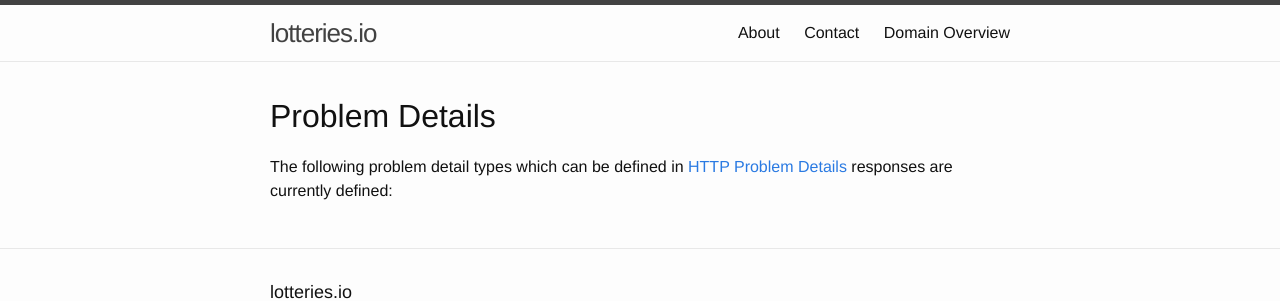
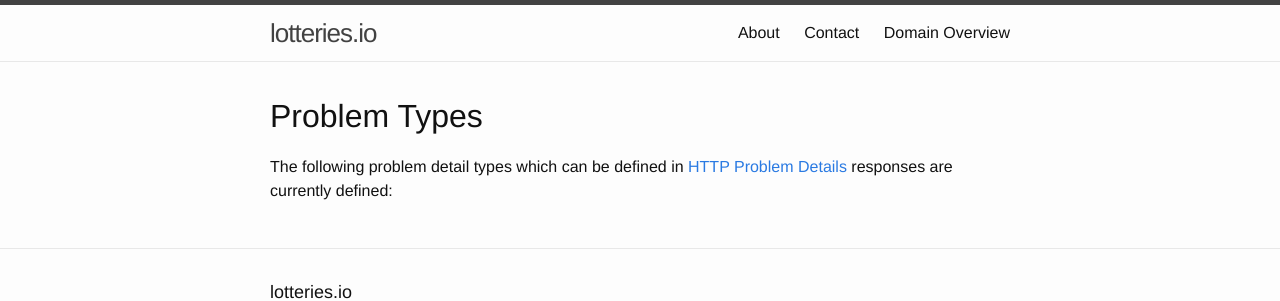
Before and after one commit to lotteries-io/lotteries-io.github.io, a Jekyll site: the page built from domain/problem-details-overview.md, in a window 1280 px wide. Shown: the top 301 px of the page. Built offline with Jekyll 4.4.1, drawn with Linux system fonts in a browser that asks for light colours.

Commit message:
Update problem-details-overview.md

```diff
--- a/domain/problem-details-overview.md
+++ b/domain/problem-details-overview.md
@@ -1,8 +1,8 @@
 ---
 layout: ontology-index
-title: Problem Details
-collection: problem-details
+title: Problem Types
+collection: problem-types
 ---
-# Problem Details
+# Problem Types
 
 The following problem detail types which can be defined in [HTTP Problem Details](https://tools.ietf.org/html/draft-ietf-appsawg-http-problem-00) responses are currently defined:
```
